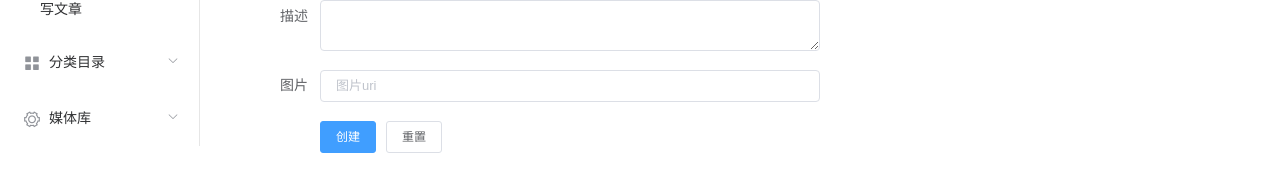
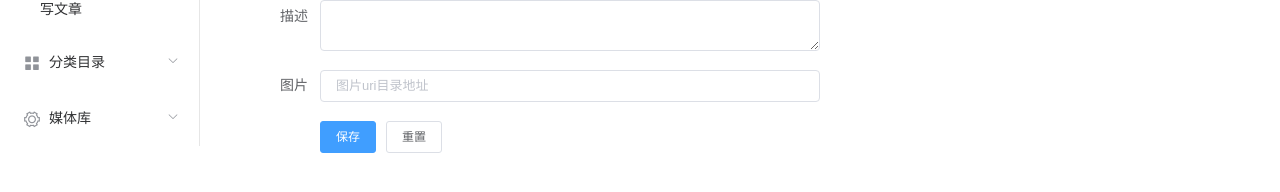
Before and after one commit to wujinfeng/wcmsBackend, a Vue app: page /postcatecory/add in a window 1280 px wide. Shown: the part 182-374 px from the top of the page. Built offline with nearby package versions, Linux system fonts and the light colour scheme; what mavon-editor would draw is missing.

Commit message:
文字创建变为保存

```diff
--- a/src/components/post/PostAdd.vue
+++ b/src/components/post/PostAdd.vue
@@ -26,7 +26,7 @@
       <el-input v-model="ruleForm.image" class="image" placeholder="图片uri"></el-input>
     </el-form-item>
     <el-form-item>
-      <el-button type="primary" @click="submitForm('ruleForm')">创建</el-button>
+      <el-button type="primary" @click="submitForm('ruleForm')">保存</el-button>
       <el-button @click="resetForm('ruleForm')">重置</el-button>
     </el-form-item>
   </el-form>
--- a/src/components/postcatecory/PostcatecoryAdd.vue
+++ b/src/components/postcatecory/PostcatecoryAdd.vue
@@ -16,10 +16,10 @@
       <el-input type="textarea" v-model="ruleForm.brief" class="brief"></el-input>
     </el-form-item>
     <el-form-item label="图片" prop="image">
-      <el-input v-model="ruleForm.image" class="image" placeholder="图片uri"></el-input>
+      <el-input v-model="ruleForm.image" class="image" placeholder="图片uri目录地址"></el-input>
     </el-form-item>
     <el-form-item>
-      <el-button type="primary" @click="submitForm('ruleForm')">创建</el-button>
+      <el-button type="primary" @click="submitForm('ruleForm')">保存</el-button>
       <el-button @click="resetForm('ruleForm')">重置</el-button>
     </el-form-item>
   </el-form>
```
